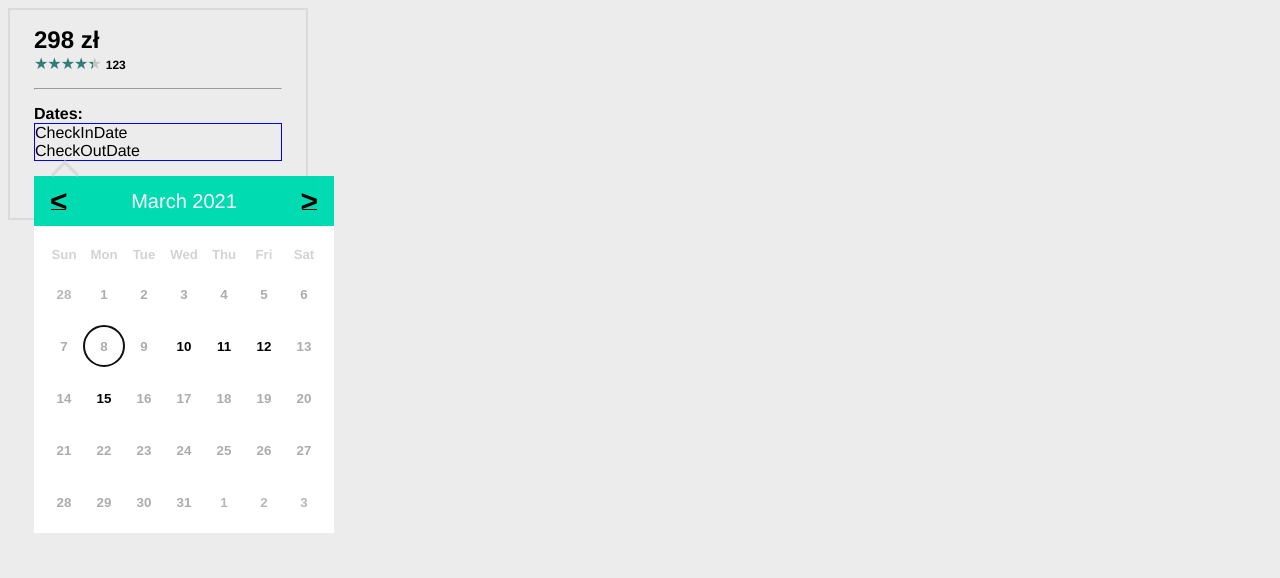
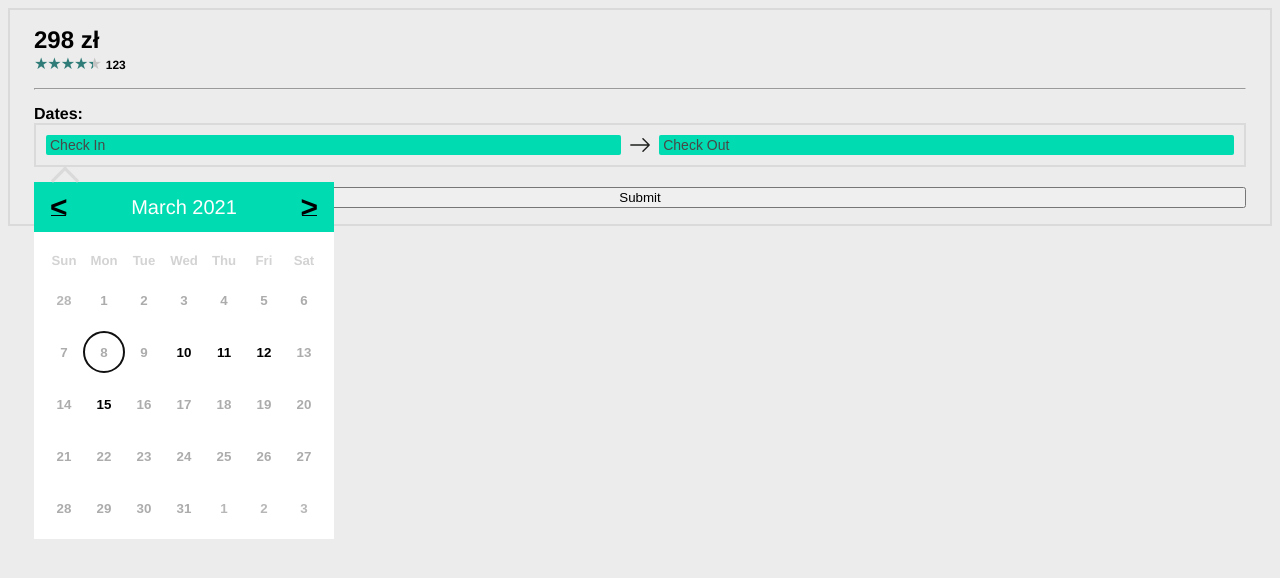
Before and after one commit to ArSo77/rezerwacja-terminu, a Vue app: page / in a window 1280 px wide. Shown: the top 578 px of the page. Built offline with nearby package versions, Linux system fonts and the light colour scheme.

Commit message:
style input

```diff
--- a/src/components/StayBookForm.vue
+++ b/src/components/StayBookForm.vue
@@ -45,7 +45,7 @@ export default {
 
 <style lang="scss">
 form {
-  width: 300px;
+  min-width: 340px;
   border: 2px solid var(--border);
   display: flex;
   flex-direction: column;
--- a/src/components/base/DatePicker.vue
+++ b/src/components/base/DatePicker.vue
@@ -7,15 +7,32 @@
 
     <div
       @click="showModal"
-      style="border: 1px solid blue"
+      class="datepicker-input"
     >
-      <div>
-        {{CheckInDate}}
-      </div>
+      <input
+        type="data"
+        name="checkInDate"
+        class="datepicker-input__input"
+        :value="CheckInDate"
+      />
 
-      <div>
+      <img
+        src="../../assets/icons/right-arrow.svg"
+        class="datepicker-input__arrow"
+      />
+
+      <input
+        type="data"
+        name="checkOutDate"
+        class="datepicker-input__input"
+        :value="CheckOutDate"
+      />
+      <!-- {{CheckInDate}} -->
+      <!-- </div> -->
+
+      <!-- <div>
         {{CheckOutDate}}
-      </div>
+      </div> -->
     </div>
 
     <div
@@ -106,7 +123,7 @@
                 type="button"
                 tabindex="-1"
                 :disabled="day.currentMonth"
-                @click="pickDate(day.date)"
+                @click="pickDate(day)"
                 :id="`calendar__button-${transformDate(day.date)}`"
               >
                 {{ day.date.getDate() }}
@@ -134,9 +151,8 @@ export default defineComponent({
     let calendarDays = ref(days);
     let isOpened = ref(true);
     let pickedDays = ref([]);
-    let CheckInDate = ref("CheckInDate");
-    let CheckOutDate = ref("CheckOutDate");
-    console.log("'''''''''", pickedDays.value);
+    let CheckInDate = ref("Check In");
+    let CheckOutDate = ref("Check Out");
 
     let showModal = function () {
       isOpened.value = true;
@@ -144,7 +160,10 @@ export default defineComponent({
     };
 
     let closeModal = function (e) {
-      const path = e.path || (e.composedPath ? e.composedPath() : undefined);
+      if (e == undefined) {
+        isOpened.value = false;
+      }
+      const path = e && e.path;
       if (path && !path.includes(document.getElementById("datepicker"))) {
         isOpened.value = false;
       }
@@ -161,7 +180,9 @@ export default defineComponent({
         button.focus();
       });
     };
-    let pickDate = function (date) {
+    let pickDate = function (day) {
+      let { date, available } = day;
+      if (!available) return;
       CalendarInstance.changeFd(date);
       if (pickedDays.value.length != 1) {
         pickedDays.value.length = 0;
@@ -173,22 +194,8 @@ export default defineComponent({
         pickedDays.value = pickedDays.value.sort((a, b) => a - b);
         CheckInDate.value = pickedDays.value[0];
         CheckOutDate.value = pickedDays.value[1];
+        closeModal();
       }
-
-      // if (
-      //   pickedDays.value.find(
-      //     (calendarDate) => calendarDate.getTime() == date.getTime()
-      //   )
-      // ) {
-      //   let index = pickedDays.value.findIndex(
-      //     (calendarDate) => calendarDate.getTime() == date.getTime()
-      //   );
-      //   pickedDays.value.splice(index, 1);
-      // } else if (pickedDays.value.length == 2) {
-      //   pickedDays.value = [date];
-      // } else {
-      //   pickedDays.value.push(date);
-      // }
       pickedDays.value = pickedDays.value.sort((a, b) => a - b);
     };
 
@@ -243,6 +250,7 @@ export default defineComponent({
       document
         .getElementById("datepicker")
         .addEventListener("keydown", function (event) {
+          if (!isOpened.value) return;
           event.preventDefault();
           let { key } = event;
           if (
@@ -264,6 +272,8 @@ export default defineComponent({
             event.target.click();
           } else if (key == "Tab") {
             tabFocusElement();
+          } else if (key == "Escape") {
+            closeModal();
           }
         });
       setFocus();
@@ -480,4 +490,25 @@ td {
   width: 20px;
   content: "";
 }
+
+.datepicker-input {
+  border: 2px solid var(--border);
+  padding: 10px;
+  display: flex;
+  justify-content: space-between;
+  min-width: 300px;
+  &__arrow {
+    height: 20px;
+    width: 80px;
+  }
+  &__input {
+    border: none;
+    background: var(--primary);
+    padding: 2px 4px;
+    border-radius: 2px;
+    width: 100%;
+    color: var(--text-header);
+    font-size: 14px;
+  }
+}
 </style>
--- a/src/styles/scss/main.scss
+++ b/src/styles/scss/main.scss
@@ -3,6 +3,6 @@
 
 hr{
     width: 100%;
-    color: var(--bg);
+    color: var(--border);
     margin: 15px 0px;
 }
```
Also changed, not shown: src/assets/icons/right-arrow.svg (added).
